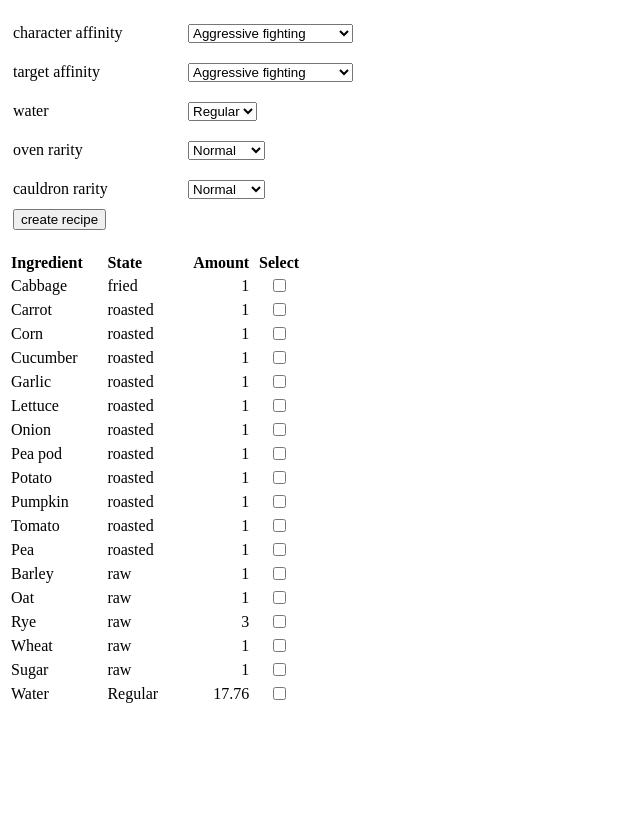
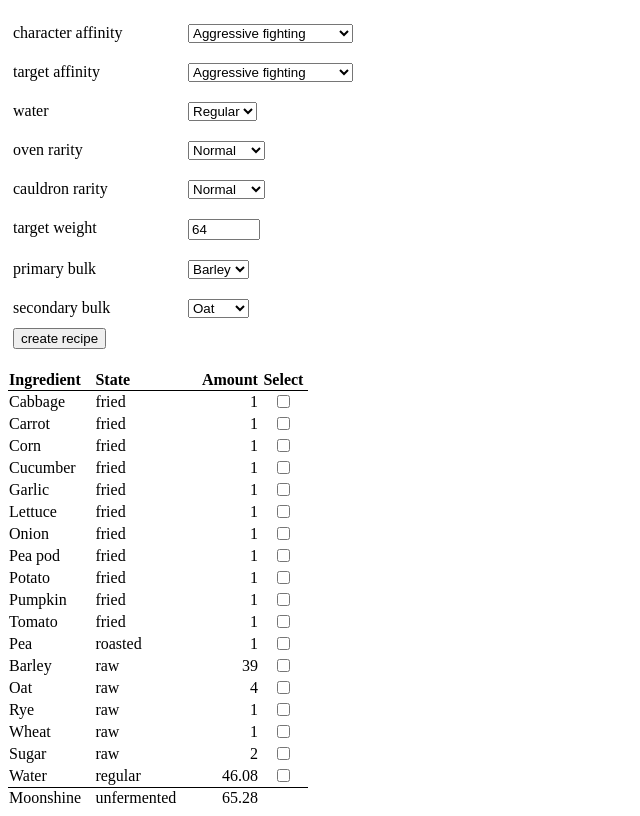
Before and after one commit to moonhue/moonhue.github.io, a plain HTML site: page index.html in a window 1280 px wide. Both pictures are taken after a click on the button "create recipe". Shown: the part 61-877 px from the top of the page, without its empty margins (0-640 px from the left). Before the commit the page ends 800 px from the top, so only its background shows below. Drawn offline with Linux system fonts and the light colour scheme.

Commit message:
bulking implementation

```diff
--- a/constants.js
+++ b/constants.js
@@ -151,6 +151,23 @@ export const skillOptions = {
     'Yoyo': 105
 };
 
+export const bulkOption = {
+    'Barley': 'Barley',
+    'Oat': 'Oat',
+    'Rye': 'Rye',
+    'Wheat': 'Wheat'
+}
+
+export const grainAOption = {
+    'Barley': 'Barley',
+    'Rye': 'Rye',
+}
+
+export const grainBOption = {
+    'Oat': 'Oat',
+    'Wheat': 'Wheat'
+}
+
 export const ingredientList = [
     { 'ingredient': 'Cabbage', 'is_vegetable': true, 'weight': 1000 },
     { 'ingredient': 'Carrot', 'is_vegetable': true, 'weight': 500 },
@@ -172,142 +189,142 @@ export const ingredientList = [
 ]
 
 export const targetingList = [
-    { 'fried': 1, 'rye': 2, 'sugar': 1, 'wheat': 0 },
-    { 'fried': 1, 'rye': 0, 'sugar': 2, 'wheat': 0 },
-    { 'fried': 9, 'rye': 0, 'sugar': 2, 'wheat': 1 },
-    { 'fried': 0, 'rye': 2, 'sugar': 1, 'wheat': 0 },
-    { 'fried': 0, 'rye': 0, 'sugar': 2, 'wheat': 0 },
-    { 'fried': 8, 'rye': 0, 'sugar': 2, 'wheat': 1 },
-    { 'fried': 7, 'rye': 1, 'sugar': 2, 'wheat': 0 },
-    { 'fried': 0, 'rye': 0, 'sugar': 1, 'wheat': 2 },
-    { 'fried': 7, 'rye': 0, 'sugar': 2, 'wheat': 1 },
-    { 'fried': 6, 'rye': 1, 'sugar': 2, 'wheat': 0 },
-    { 'fried': 0, 'rye': 0, 'sugar': 0, 'wheat': 4 },
-    { 'fried': 6, 'rye': 0, 'sugar': 2, 'wheat': 1 },
-    { 'fried': 12, 'rye': 0, 'sugar': 0, 'wheat': 0 },
-    { 'fried': 5, 'rye': 2, 'sugar': 1, 'wheat': 1 },
-    { 'fried': 5, 'rye': 0, 'sugar': 2, 'wheat': 1 },
-    { 'fried': 11, 'rye': 0, 'sugar': 0, 'wheat': 0 },
-    { 'fried': 12, 'rye': 1, 'sugar': 2, 'wheat': 1 },
-    { 'fried': 4, 'rye': 0, 'sugar': 2, 'wheat': 1 },
-    { 'fried': 10, 'rye': 0, 'sugar': 0, 'wheat': 0 },
-    { 'fried': 3, 'rye': 2, 'sugar': 1, 'wheat': 1 },
-    { 'fried': 3, 'rye': 0, 'sugar': 2, 'wheat': 1 },
-    { 'fried': 9, 'rye': 0, 'sugar': 0, 'wheat': 0 },
-    { 'fried': 2, 'rye': 2, 'sugar': 1, 'wheat': 1 },
-    { 'fried': 2, 'rye': 0, 'sugar': 2, 'wheat': 1 },
-    { 'fried': 8, 'rye': 0, 'sugar': 0, 'wheat': 0 },
-    { 'fried': 1, 'rye': 2, 'sugar': 1, 'wheat': 1 },
-    { 'fried': 1, 'rye': 0, 'sugar': 2, 'wheat': 1 },
-    { 'fried': 7, 'rye': 0, 'sugar': 0, 'wheat': 0 },
-    { 'fried': 0, 'rye': 2, 'sugar': 1, 'wheat': 1 },
-    { 'fried': 0, 'rye': 0, 'sugar': 2, 'wheat': 1 },
-    { 'fried': 6, 'rye': 0, 'sugar': 0, 'wheat': 0 },
-    { 'fried': 7, 'rye': 1, 'sugar': 2, 'wheat': 1 },
-    { 'fried': 0, 'rye': 0, 'sugar': 1, 'wheat': 3 },
-    { 'fried': 5, 'rye': 0, 'sugar': 0, 'wheat': 0 },
-    { 'fried': 6, 'rye': 1, 'sugar': 2, 'wheat': 1 },
-    { 'fried': 12, 'rye': 1, 'sugar': 0, 'wheat': 0 },
-    { 'fried': 4, 'rye': 0, 'sugar': 0, 'wheat': 0 },
-    { 'fried': 12, 'rye': 0, 'sugar': 0, 'wheat': 1 },
-    { 'fried': 11, 'rye': 1, 'sugar': 0, 'wheat': 0 },
-    { 'fried': 3, 'rye': 0, 'sugar': 0, 'wheat': 0 },
-    { 'fried': 11, 'rye': 0, 'sugar': 0, 'wheat': 1 },
-    { 'fried': 10, 'rye': 1, 'sugar': 0, 'wheat': 0 },
-    { 'fried': 2, 'rye': 0, 'sugar': 0, 'wheat': 0 },
-    { 'fried': 10, 'rye': 0, 'sugar': 0, 'wheat': 1 },
-    { 'fried': 9, 'rye': 1, 'sugar': 0, 'wheat': 0 },
-    { 'fried': 1, 'rye': 0, 'sugar': 0, 'wheat': 0 },
-    { 'fried': 9, 'rye': 0, 'sugar': 0, 'wheat': 1 },
-    { 'fried': 8, 'rye': 1, 'sugar': 0, 'wheat': 0 },
-    { 'fried': 0, 'rye': 0, 'sugar': 0, 'wheat': 0 },
-    { 'fried': 8, 'rye': 0, 'sugar': 0, 'wheat': 1 },
-    { 'fried': 7, 'rye': 1, 'sugar': 0, 'wheat': 0 },
-    { 'fried': 0, 'rye': 0, 'sugar': 3, 'wheat': 0 },
-    { 'fried': 7, 'rye': 0, 'sugar': 0, 'wheat': 1 },
-    { 'fried': 6, 'rye': 1, 'sugar': 0, 'wheat': 0 },
-    { 'fried': 0, 'rye': 0, 'sugar': 2, 'wheat': 2 },
-    { 'fried': 6, 'rye': 0, 'sugar': 0, 'wheat': 1 },
-    { 'fried': 5, 'rye': 1, 'sugar': 0, 'wheat': 0 },
-    { 'fried': 0, 'rye': 0, 'sugar': 1, 'wheat': 4 },
-    { 'fried': 5, 'rye': 0, 'sugar': 0, 'wheat': 1 },
-    { 'fried': 12, 'rye': 0, 'sugar': 1, 'wheat': 0 },
-    { 'fried': 12, 'rye': 1, 'sugar': 0, 'wheat': 1 },
-    { 'fried': 4, 'rye': 0, 'sugar': 0, 'wheat': 1 },
-    { 'fried': 3, 'rye': 1, 'sugar': 0, 'wheat': 0 },
-    { 'fried': 11, 'rye': 1, 'sugar': 0, 'wheat': 1 },
-    { 'fried': 3, 'rye': 0, 'sugar': 0, 'wheat': 1 },
-    { 'fried': 2, 'rye': 1, 'sugar': 0, 'wheat': 0 },
-    { 'fried': 10, 'rye': 1, 'sugar': 0, 'wheat': 1 },
-    { 'fried': 2, 'rye': 0, 'sugar': 0, 'wheat': 1 },
-    { 'fried': 1, 'rye': 1, 'sugar': 0, 'wheat': 0 },
-    { 'fried': 9, 'rye': 1, 'sugar': 0, 'wheat': 1 },
-    { 'fried': 1, 'rye': 0, 'sugar': 0, 'wheat': 1 },
-    { 'fried': 0, 'rye': 1, 'sugar': 0, 'wheat': 0 },
-    { 'fried': 8, 'rye': 1, 'sugar': 0, 'wheat': 1 },
-    { 'fried': 0, 'rye': 0, 'sugar': 0, 'wheat': 1 },
-    { 'fried': 7, 'rye': 0, 'sugar': 1, 'wheat': 0 },
-    { 'fried': 7, 'rye': 1, 'sugar': 0, 'wheat': 1 },
-    { 'fried': 6, 'rye': 2, 'sugar': 0, 'wheat': 0 },
-    { 'fried': 6, 'rye': 0, 'sugar': 1, 'wheat': 0 },
-    { 'fried': 6, 'rye': 1, 'sugar': 0, 'wheat': 1 },
-    { 'fried': 5, 'rye': 2, 'sugar': 0, 'wheat': 0 },
-    { 'fried': 5, 'rye': 0, 'sugar': 1, 'wheat': 0 },
-    { 'fried': 5, 'rye': 1, 'sugar': 0, 'wheat': 1 },
-    { 'fried': 4, 'rye': 2, 'sugar': 0, 'wheat': 0 },
-    { 'fried': 4, 'rye': 0, 'sugar': 1, 'wheat': 0 },
-    { 'fried': 12, 'rye': 0, 'sugar': 1, 'wheat': 1 },
-    { 'fried': 3, 'rye': 2, 'sugar': 0, 'wheat': 0 },
-    { 'fried': 3, 'rye': 0, 'sugar': 1, 'wheat': 0 },
-    { 'fried': 3, 'rye': 1, 'sugar': 0, 'wheat': 1 },
-    { 'fried': 2, 'rye': 2, 'sugar': 0, 'wheat': 0 },
-    { 'fried': 2, 'rye': 0, 'sugar': 1, 'wheat': 0 },
-    { 'fried': 2, 'rye': 1, 'sugar': 0, 'wheat': 1 },
-    { 'fried': 1, 'rye': 2, 'sugar': 0, 'wheat': 0 },
-    { 'fried': 1, 'rye': 0, 'sugar': 1, 'wheat': 0 },
-    { 'fried': 1, 'rye': 1, 'sugar': 0, 'wheat': 1 },
-    { 'fried': 0, 'rye': 2, 'sugar': 0, 'wheat': 0 },
-    { 'fried': 0, 'rye': 0, 'sugar': 1, 'wheat': 0 },
-    { 'fried': 0, 'rye': 1, 'sugar': 0, 'wheat': 1 },
-    { 'fried': 7, 'rye': 1, 'sugar': 1, 'wheat': 0 },
-    { 'fried': 0, 'rye': 0, 'sugar': 0, 'wheat': 2 },
-    { 'fried': 7, 'rye': 0, 'sugar': 1, 'wheat': 1 },
-    { 'fried': 6, 'rye': 1, 'sugar': 1, 'wheat': 0 },
-    { 'fried': 6, 'rye': 2, 'sugar': 0, 'wheat': 1 },
-    { 'fried': 6, 'rye': 0, 'sugar': 1, 'wheat': 1 },
-    { 'fried': 5, 'rye': 1, 'sugar': 1, 'wheat': 0 },
-    { 'fried': 5, 'rye': 2, 'sugar': 0, 'wheat': 1 },
-    { 'fried': 5, 'rye': 0, 'sugar': 1, 'wheat': 1 },
-    { 'fried': 12, 'rye': 0, 'sugar': 2, 'wheat': 0 },
-    { 'fried': 4, 'rye': 2, 'sugar': 0, 'wheat': 1 },
-    { 'fried': 4, 'rye': 0, 'sugar': 1, 'wheat': 1 },
-    { 'fried': 11, 'rye': 0, 'sugar': 2, 'wheat': 0 },
-    { 'fried': 3, 'rye': 2, 'sugar': 0, 'wheat': 1 },
-    { 'fried': 3, 'rye': 0, 'sugar': 1, 'wheat': 1 },
-    { 'fried': 10, 'rye': 0, 'sugar': 2, 'wheat': 0 },
-    { 'fried': 2, 'rye': 2, 'sugar': 0, 'wheat': 1 },
-    { 'fried': 2, 'rye': 0, 'sugar': 1, 'wheat': 1 },
-    { 'fried': 9, 'rye': 0, 'sugar': 2, 'wheat': 0 },
-    { 'fried': 1, 'rye': 2, 'sugar': 0, 'wheat': 1 },
-    { 'fried': 1, 'rye': 0, 'sugar': 1, 'wheat': 1 },
-    { 'fried': 8, 'rye': 0, 'sugar': 2, 'wheat': 0 },
-    { 'fried': 0, 'rye': 2, 'sugar': 0, 'wheat': 1 },
-    { 'fried': 0, 'rye': 0, 'sugar': 1, 'wheat': 1 },
-    { 'fried': 7, 'rye': 0, 'sugar': 2, 'wheat': 0 },
-    { 'fried': 7, 'rye': 1, 'sugar': 1, 'wheat': 1 },
-    { 'fried': 0, 'rye': 0, 'sugar': 0, 'wheat': 3 },
-    { 'fried': 6, 'rye': 0, 'sugar': 2, 'wheat': 0 },
-    { 'fried': 6, 'rye': 1, 'sugar': 1, 'wheat': 1 },
-    { 'fried': 5, 'rye': 2, 'sugar': 1, 'wheat': 0 },
-    { 'fried': 5, 'rye': 0, 'sugar': 2, 'wheat': 0 },
-    { 'fried': 5, 'rye': 1, 'sugar': 1, 'wheat': 1 },
-    { 'fried': 12, 'rye': 1, 'sugar': 2, 'wheat': 0 },
-    { 'fried': 4, 'rye': 0, 'sugar': 2, 'wheat': 0 },
-    { 'fried': 12, 'rye': 0, 'sugar': 2, 'wheat': 1 },
-    { 'fried': 3, 'rye': 2, 'sugar': 1, 'wheat': 0 },
-    { 'fried': 3, 'rye': 0, 'sugar': 2, 'wheat': 0 },
-    { 'fried': 11, 'rye': 0, 'sugar': 2, 'wheat': 1 },
-    { 'fried': 2, 'rye': 2, 'sugar': 1, 'wheat': 0 },
-    { 'fried': 2, 'rye': 0, 'sugar': 2, 'wheat': 0 },
-    { 'fried': 10, 'rye': 0, 'sugar': 2, 'wheat': 1 }
+    { 'fried': 11, 'rye': 4, 'sugar': 2 },
+    { 'fried': 12, 'rye': 2, 'sugar': 2 },
+    { 'fried': 9, 'rye': 6, 'sugar': 2 },
+    { 'fried': 12, 'rye': 1, 'sugar': 2 },
+    { 'fried': 9, 'rye': 5, 'sugar': 2 },
+    { 'fried': 12, 'rye': 0, 'sugar': 2 },
+    { 'fried': 9, 'rye': 4, 'sugar': 2 },
+    { 'fried': 8, 'rye': 5, 'sugar': 2 },
+    { 'fried': 11, 'rye': 0, 'sugar': 2 },
+    { 'fried': 8, 'rye': 4, 'sugar': 2 },
+    { 'fried': 7, 'rye': 5, 'sugar': 2 },
+    { 'fried': 10, 'rye': 0, 'sugar': 2 },
+    { 'fried': 7, 'rye': 4, 'sugar': 2 },
+    { 'fried': 6, 'rye': 5, 'sugar': 2 },
+    { 'fried': 9, 'rye': 0, 'sugar': 2 },
+    { 'fried': 6, 'rye': 4, 'sugar': 2 },
+    { 'fried': 5, 'rye': 5, 'sugar': 2 },
+    { 'fried': 8, 'rye': 0, 'sugar': 2 },
+    { 'fried': 5, 'rye': 4, 'sugar': 2 },
+    { 'fried': 4, 'rye': 5, 'sugar': 2 },
+    { 'fried': 7, 'rye': 0, 'sugar': 2 },
+    { 'fried': 4, 'rye': 4, 'sugar': 2 },
+    { 'fried': 3, 'rye': 5, 'sugar': 2 },
+    { 'fried': 6, 'rye': 0, 'sugar': 2 },
+    { 'fried': 3, 'rye': 4, 'sugar': 2 },
+    { 'fried': 2, 'rye': 5, 'sugar': 2 },
+    { 'fried': 5, 'rye': 0, 'sugar': 2 },
+    { 'fried': 2, 'rye': 4, 'sugar': 2 },
+    { 'fried': 1, 'rye': 5, 'sugar': 2 },
+    { 'fried': 0, 'rye': 6, 'sugar': 2 },
+    { 'fried': 1, 'rye': 4, 'sugar': 2 },
+    { 'fried': 0, 'rye': 5, 'sugar': 2 },
+    { 'fried': 3, 'rye': 0, 'sugar': 2 },
+    { 'fried': 0, 'rye': 4, 'sugar': 2 },
+    { 'fried': 1, 'rye': 2, 'sugar': 2 },
+    { 'fried': 0, 'rye': 3, 'sugar': 2 },
+    { 'fried': 1, 'rye': 1, 'sugar': 2 },
+    { 'fried': 12, 'rye': 6, 'sugar': 0 },
+    { 'fried': 1, 'rye': 0, 'sugar': 2 },
+    { 'fried': 12, 'rye': 5, 'sugar': 0 },
+    { 'fried': 11, 'rye': 6, 'sugar': 0 },
+    { 'fried': 12, 'rye': 4, 'sugar': 0 },
+    { 'fried': 11, 'rye': 5, 'sugar': 0 },
+    { 'fried': 12, 'rye': 3, 'sugar': 0 },
+    { 'fried': 11, 'rye': 4, 'sugar': 0 },
+    { 'fried': 12, 'rye': 2, 'sugar': 0 },
+    { 'fried': 9, 'rye': 6, 'sugar': 0 },
+    { 'fried': 12, 'rye': 1, 'sugar': 0 },
+    { 'fried': 9, 'rye': 5, 'sugar': 0 },
+    { 'fried': 12, 'rye': 0, 'sugar': 0 },
+    { 'fried': 9, 'rye': 4, 'sugar': 0 },
+    { 'fried': 8, 'rye': 5, 'sugar': 0 },
+    { 'fried': 11, 'rye': 0, 'sugar': 0 },
+    { 'fried': 8, 'rye': 4, 'sugar': 0 },
+    { 'fried': 7, 'rye': 5, 'sugar': 0 },
+    { 'fried': 10, 'rye': 0, 'sugar': 0 },
+    { 'fried': 7, 'rye': 4, 'sugar': 0 },
+    { 'fried': 6, 'rye': 5, 'sugar': 0 },
+    { 'fried': 9, 'rye': 0, 'sugar': 0 },
+    { 'fried': 6, 'rye': 4, 'sugar': 0 },
+    { 'fried': 5, 'rye': 5, 'sugar': 0 },
+    { 'fried': 8, 'rye': 0, 'sugar': 0 },
+    { 'fried': 5, 'rye': 4, 'sugar': 0 },
+    { 'fried': 4, 'rye': 5, 'sugar': 0 },
+    { 'fried': 7, 'rye': 0, 'sugar': 0 },
+    { 'fried': 4, 'rye': 4, 'sugar': 0 },
+    { 'fried': 3, 'rye': 5, 'sugar': 0 },
+    { 'fried': 6, 'rye': 0, 'sugar': 0 },
+    { 'fried': 3, 'rye': 4, 'sugar': 0 },
+    { 'fried': 2, 'rye': 5, 'sugar': 0 },
+    { 'fried': 5, 'rye': 0, 'sugar': 0 },
+    { 'fried': 2, 'rye': 4, 'sugar': 0 },
+    { 'fried': 1, 'rye': 5, 'sugar': 0 },
+    { 'fried': 0, 'rye': 6, 'sugar': 0 },
+    { 'fried': 1, 'rye': 4, 'sugar': 0 },
+    { 'fried': 0, 'rye': 5, 'sugar': 0 },
+    { 'fried': 3, 'rye': 0, 'sugar': 0 },
+    { 'fried': 0, 'rye': 4, 'sugar': 0 },
+    { 'fried': 1, 'rye': 2, 'sugar': 0 },
+    { 'fried': 0, 'rye': 3, 'sugar': 0 },
+    { 'fried': 1, 'rye': 1, 'sugar': 0 },
+    { 'fried': 0, 'rye': 2, 'sugar': 0 },
+    { 'fried': 1, 'rye': 0, 'sugar': 0 },
+    { 'fried': 0, 'rye': 1, 'sugar': 0 },
+    { 'fried': 12, 'rye': 6, 'sugar': 1 },
+    { 'fried': 0, 'rye': 0, 'sugar': 0 },
+    { 'fried': 12, 'rye': 5, 'sugar': 1 },
+    { 'fried': 11, 'rye': 6, 'sugar': 1 },
+    { 'fried': 12, 'rye': 4, 'sugar': 1 },
+    { 'fried': 11, 'rye': 5, 'sugar': 1 },
+    { 'fried': 12, 'rye': 3, 'sugar': 1 },
+    { 'fried': 11, 'rye': 4, 'sugar': 1 },
+    { 'fried': 12, 'rye': 2, 'sugar': 1 },
+    { 'fried': 9, 'rye': 6, 'sugar': 1 },
+    { 'fried': 12, 'rye': 1, 'sugar': 1 },
+    { 'fried': 9, 'rye': 5, 'sugar': 1 },
+    { 'fried': 12, 'rye': 0, 'sugar': 1 },
+    { 'fried': 9, 'rye': 4, 'sugar': 1 },
+    { 'fried': 8, 'rye': 5, 'sugar': 1 },
+    { 'fried': 11, 'rye': 0, 'sugar': 1 },
+    { 'fried': 8, 'rye': 4, 'sugar': 1 },
+    { 'fried': 7, 'rye': 5, 'sugar': 1 },
+    { 'fried': 10, 'rye': 0, 'sugar': 1 },
+    { 'fried': 7, 'rye': 4, 'sugar': 1 },
+    { 'fried': 6, 'rye': 5, 'sugar': 1 },
+    { 'fried': 9, 'rye': 0, 'sugar': 1 },
+    { 'fried': 6, 'rye': 4, 'sugar': 1 },
+    { 'fried': 5, 'rye': 5, 'sugar': 1 },
+    { 'fried': 8, 'rye': 0, 'sugar': 1 },
+    { 'fried': 5, 'rye': 4, 'sugar': 1 },
+    { 'fried': 4, 'rye': 5, 'sugar': 1 },
+    { 'fried': 7, 'rye': 0, 'sugar': 1 },
+    { 'fried': 4, 'rye': 4, 'sugar': 1 },
+    { 'fried': 3, 'rye': 5, 'sugar': 1 },
+    { 'fried': 6, 'rye': 0, 'sugar': 1 },
+    { 'fried': 3, 'rye': 4, 'sugar': 1 },
+    { 'fried': 2, 'rye': 5, 'sugar': 1 },
+    { 'fried': 5, 'rye': 0, 'sugar': 1 },
+    { 'fried': 2, 'rye': 4, 'sugar': 1 },
+    { 'fried': 1, 'rye': 5, 'sugar': 1 },
+    { 'fried': 0, 'rye': 6, 'sugar': 1 },
+    { 'fried': 1, 'rye': 4, 'sugar': 1 },
+    { 'fried': 0, 'rye': 5, 'sugar': 1 },
+    { 'fried': 3, 'rye': 0, 'sugar': 1 },
+    { 'fried': 0, 'rye': 4, 'sugar': 1 },
+    { 'fried': 1, 'rye': 2, 'sugar': 1 },
+    { 'fried': 0, 'rye': 3, 'sugar': 1 },
+    { 'fried': 1, 'rye': 1, 'sugar': 1 },
+    { 'fried': 0, 'rye': 2, 'sugar': 1 },
+    { 'fried': 1, 'rye': 0, 'sugar': 1 },
+    { 'fried': 0, 'rye': 1, 'sugar': 1 },
+    { 'fried': 12, 'rye': 6, 'sugar': 2 },
+    { 'fried': 0, 'rye': 0, 'sugar': 1 },
+    { 'fried': 12, 'rye': 5, 'sugar': 2 },
+    { 'fried': 11, 'rye': 6, 'sugar': 2 },
+    { 'fried': 12, 'rye': 4, 'sugar': 2 },
+    { 'fried': 11, 'rye': 5, 'sugar': 2 },
+    { 'fried': 12, 'rye': 3, 'sugar': 2 }
 ]
--- a/index.html
+++ b/index.html
@@ -11,16 +11,22 @@
 <body>
     <h1>Moonshine calculator (work in progress)</h1>
     <div class="container">
-        <div class="item"> <label for="offset-select">character affinity</label></div>
+        <div class="item"> <label for="offsetComboBox">character affinity</label></div>
         <div class="item"> <select id="offsetComboBox"></select> </div>
-        <div class="item"> <label for="target-select">target affinity</label> </div>
+        <div class="item"> <label for="targetComboBox">target affinity</label> </div>
         <div class="item"> <select id="targetComboBox"></select> </div>
-        <div class="item"> <label for="target-select">water </label> </div>
+        <div class="item"> <label for="waterComboBox">water </label> </div>
         <div class="item"> <select id="waterComboBox"></select> </div>
-        <div class="item"> <label for="target-select">oven rarity </label> </div>
+        <div class="item"> <label for="ovenComboBox">oven rarity </label> </div>
         <div class="item"> <select id="ovenComboBox"></select> </div>
-        <div class="item"> <label for="target-select">cauldron rarity </label> </div>
+        <div class="item"> <label for="cauldronComboBox">cauldron rarity </label> </div>
         <div class="item"> <select id="cauldronComboBox"></select> </div>
+        <div class="item"> <label for="weightInput">target weight </label> </div>
+        <div class="item"><input type="number" id="weightInput" name="weightInput" min="30.3" max="74.1" step="0.1" value="64"> </div>
+        <div class="item"> <label for="primaryGrainComboBox">primary bulk</label> </div>
+        <div class="item"> <select id="primaryGrainComboBox"></select> </div>
+        <div class="item"> <label for="secondaryGrainComboBox">secondary bulk</label> </div>
+        <div class="item"> <select id="secondaryGrainComboBox"></select> </div>
     </div>
 
     <div class="item">
--- a/main.js
+++ b/main.js
@@ -1,4 +1,4 @@
-import { waterOptions, rarityOption, skillOptions, ingredientList, targetingList } from './constants.js';
+import { waterOptions, rarityOption, skillOptions, ingredientList, targetingList, bulkOption, grainAOption, grainBOption } from './constants.js';
 
 const N = 138; // number of skills
 main();
@@ -13,13 +13,16 @@ async function main() {
     populateComboBox("waterComboBox", waterOptions);
     populateComboBox("ovenComboBox", rarityOption);
     populateComboBox("cauldronComboBox", rarityOption);
-    addButtonListener();
+    populateComboBox("primaryGrainComboBox", bulkOption)
+    handleBulkChange();
+    addEventListeners();
 }
 
 
 function populateComboBox(comboBoxId, contentObject) {
     console.log(contentObject);
     const comboBox = document.getElementById(comboBoxId);
+    comboBox.innerHTML = '';
     Object.entries(contentObject).forEach(([textContent, value]) => {
         const option = document.createElement("option");
         option.value = value;
@@ -28,13 +31,26 @@ function populateComboBox(comboBoxId, contentObject) {
     });
 }
 
+function handleBulkChange() {
+    const primaryGrain = document.getElementById('primaryGrainComboBox').value;
+    if (Object.keys(grainAOption).includes(primaryGrain))
+        populateComboBox("secondaryGrainComboBox", grainBOption);
+    else
+        populateComboBox("secondaryGrainComboBox", grainAOption);
+}
+
 function calcRecipe() {
     let characterOffset = parseInt(document.getElementById("offsetComboBox").value);
     let targetValue = parseInt(document.getElementById("targetComboBox").value);
+    let targetWeight = parseFloat(document.getElementById("weightInput").value);
     let waterOption = parseInt(document.getElementById("waterComboBox").value);
     let ovenOption = parseInt(document.getElementById("ovenComboBox").value);
     let cauldronOption = parseInt(document.getElementById("cauldronComboBox").value);
-
+    let primaryBulk = document.getElementById('primaryGrainComboBox').value;
+    let secondaryBulk = document.getElementById('secondaryGrainComboBox').value;
+    let grainA = (Object.keys(grainAOption).includes(primaryBulk)) ? primaryBulk : secondaryBulk;
+    let grainB = (Object.keys(grainBOption).includes(primaryBulk)) ? primaryBulk : secondaryBulk;
+    let extra_grain = Math.ceil((targetWeight * 1000 / 3.4 - 8900) / 300);
     let totalValue = 47 + characterOffset + waterOption + ovenOption + cauldronOption;
     let targetingData = targetingList[mod(targetValue - totalValue, N)];
     let totalWeight = 0;
@@ -53,25 +69,31 @@ function calcRecipe() {
         }
         else if (item.ingredient == 'Sugar') {
             ingredient_count += targetingData.sugar;
-        } else if (item.ingredient == 'Wheat') {
-            ingredient_count += targetingData.wheat;
-        } else if (item.ingredient == 'Rye') {
-            ingredient_count += targetingData.rye;
+        }
+        else {
+            if (item.ingredient == primaryBulk)
+                ingredient_count += extra_grain;
+            if (item.ingredient == grainA)
+                ingredient_count += targetingData.rye;
+            else if (item.ingredient == grainB)
+                ingredient_count += 7 - targetingData.rye;
         }
         recipeList.push({ state: ingredient_state, name: item.ingredient, amount: ingredient_count });
         totalWeight += item.weight * ingredient_count;
     }
-    recipeList.push({ state: ((waterOption) ? 'Salty' : 'Regular'), name: 'Water', amount: totalWeight * 2.4 / 1000 });
-    writeTable(recipeList)
+    recipeList.push({ state: ((waterOption) ? 'salty' : 'regular'), name: 'Water', amount: totalWeight * 2.4 / 1000 });
+    writeTable(recipeList, totalWeight * 3.4 / 1000);
 }
 
-function addButtonListener() {
+function addEventListeners() {
     const recipeButton = document.getElementById('recipeButton');
     recipeButton.addEventListener('click', () => { calcRecipe() });
+
+    document.getElementById('primaryGrainComboBox').addEventListener('change', () => { handleBulkChange() });
 }
 
 
-function writeTable(products) {
+function writeTable(products, totalWeight) {
 
     // Get a reference to the table body and clear it
     const tableBody = document.querySelector('#myTable tbody');
@@ -79,10 +101,8 @@ function writeTable(products) {
 
     // Loop through the data and create a row for each item
     products.forEach(product => {
-        // Create a new table row
+        // move this into another function?
         const row = document.createElement('tr');
-
-        // Create and populate table cells with data
 
         const nameCell = document.createElement('td');
         nameCell.textContent = product.name;
@@ -101,13 +121,38 @@ function writeTable(products) {
         checkboxCell.appendChild(checkbox);
         checkboxCell.style.textAlign = 'center';
 
-        // Append cells to the row
         row.appendChild(nameCell);
         row.appendChild(stateCell);
         row.appendChild(amountCell);
         row.appendChild(checkboxCell);
 
-        // Append the row to the table body
         tableBody.appendChild(row);
     });
+
+    const row = document.createElement('tr');
+
+    const nameCell = document.createElement('td');
+    nameCell.textContent = "Moonshine";
+    nameCell.style.borderTop = '1px solid black';
+
+    const stateCell = document.createElement('td');
+    stateCell.textContent = "unfermented";
+    stateCell.style.borderTop = '1px solid black';
+
+    const amountCell = document.createElement('td');
+    amountCell.style.borderTop = '1px solid black';
+    amountCell.textContent = totalWeight;
+    amountCell.style.textAlign = 'right';
+
+    const lineCell = document.createElement('td');
+    lineCell.style.borderTop = '1px solid black';
+
+    row.appendChild(nameCell);
+    row.appendChild(stateCell);
+    row.appendChild(amountCell);
+    row.appendChild(lineCell);
+
+
+    tableBody.appendChild(row);
+
 }
--- a/styles.css
+++ b/styles.css
@@ -16,3 +16,19 @@
 table {
     min-width: 300px;
 }
+
+#myTable {
+    border-collapse: collapse;
+    /* width: 80%;
+    max-width: 600px;
+    box-shadow: 0 4px 6px rgba(0, 0, 0, 0.1);
+    background-color: white;
+    border-radius: 8px;
+    overflow: hidden; */
+    /* Ensures the rounded corners are applied */
+}
+
+#myTable thead {
+    /* This is the key part: applying a bottom border to the header */
+    border-bottom: 1px solid #000000;
+}
```
Also changed, not shown: 1 other file.
